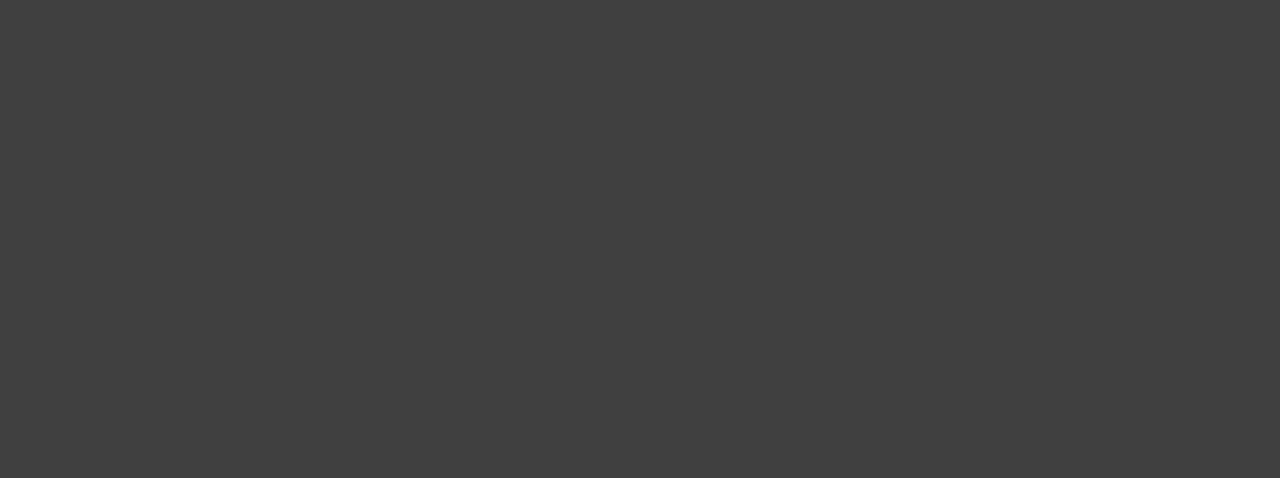
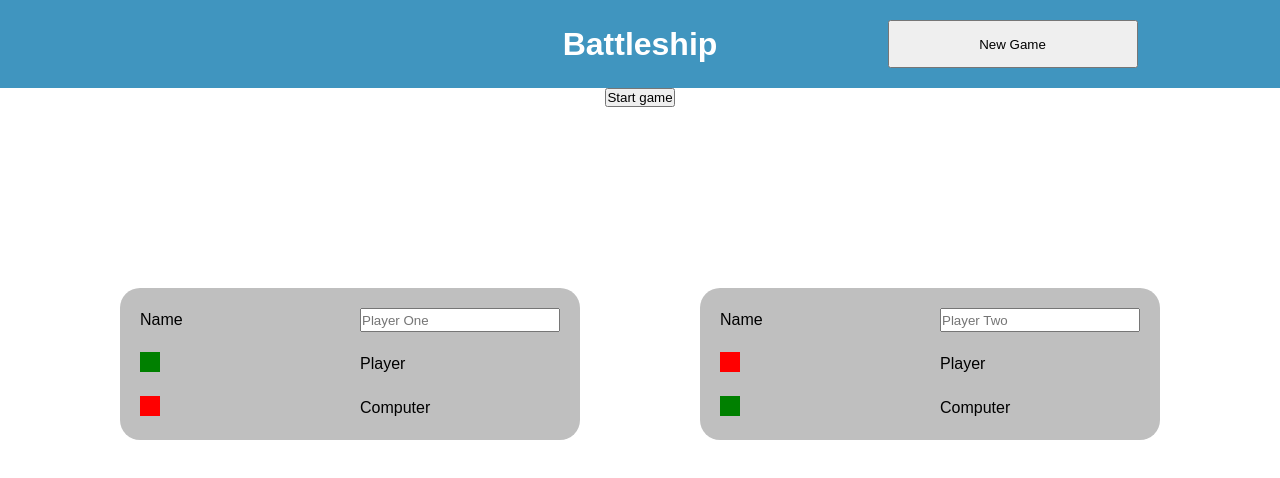
Before and after one commit to Boltlord1/battleship, a website built with webpack: page src/template.html in a window 1280 px wide. Built offline with nearby package versions, Linux system fonts and the light colour scheme.

Commit message:
Create forms to enter player type and info and start the game

```diff
--- /dev/null
+++ b/src/dom/form.js
@@ -0,0 +1,83 @@
+import Player from '../player/player.js'
+import Board from './board.js'
+import swap from './swap.js'
+
+const Form = function(place, attach, check) {
+    const form = document.createElement('form')
+    const nameLabel = document.createElement('label')
+    const name = document.createElement('input')
+    const player = document.createElement('input')
+    const playerDiv = document.createElement('label')
+    const playerLabel = document.createElement('label')
+    const comp = document.createElement('input')
+    const compDiv = document.createElement('label')
+    const compLabel = document.createElement('label')
+    form.classList.add('form')
+
+    nameLabel.textContent = 'Name'
+    nameLabel.htmlFor = 'name' + attach
+    name.type = 'text'
+    name.name = 'name'
+    name.id = 'name' + attach
+    name.placeholder = place
+    form.appendChild(nameLabel)
+    form.appendChild(name)
+
+    player.type = 'radio'
+    player.name = 'type'
+    player.value = 0
+    player.id = 'player' + attach
+    comp.type = 'radio'
+    comp.name = 'type'
+    comp.value = 1
+    comp.id = 'comp' + attach
+    form.appendChild(player)
+    form.appendChild(comp)
+
+    playerDiv.classList.add('radio')
+    compDiv.classList.add('radio')
+    playerDiv.htmlFor = 'player' + attach
+    compDiv.htmlFor = 'comp' + attach
+    playerLabel.textContent = 'Player'
+    playerLabel.htmlFor = 'player' + attach
+    compLabel.textContent = 'Computer'
+    compLabel.htmlFor = 'comp' + attach
+    form.appendChild(playerDiv)
+    form.appendChild(playerLabel)
+    form.appendChild(compDiv)
+    form.appendChild(compLabel)
+
+    check ? (player.checked = true, playerDiv.classList.add('selected'))
+    : (comp.checked = true, compDiv.classList.add('selected'))
+    player.addEventListener('change', () => swap('selected', playerDiv, [compDiv]))
+    comp.addEventListener('change', () => swap('selected', compDiv, [playerDiv]))
+
+    form.addEventListener('submit', (event) => {
+        event.preventDefault()
+        const formData = new FormData(form)
+        const name = formData.get('name') ? formData.get('name') : place
+        const type = Number(formData.get('type'))
+        // const board = Board(new Player(type, name))
+        form.reset()
+    })
+
+    return form
+}
+
+export default function displayForms() {
+    const main = document.querySelector('.main')
+    main.replaceChildren()
+    const left = Form('Player One', '-a', true)
+    const right = Form('Player Two', '-b', false)
+    main.appendChild(left)
+    main.appendChild(right)
+
+    const start = document.createElement('button')
+    start.textContent = 'Start game'
+    start.classList.add('start')
+    start.addEventListener('click', () => {
+        left.dispatchEvent(new Event('submit'))
+        right.dispatchEvent(new Event('submit'))
+    })
+    main.appendChild(start)
+}
--- /dev/null
+++ b/src/dom/swap.js
@@ -0,0 +1,4 @@
+export default function swap(clss, element, arr) {
+    element.classList.add(clss)
+    arr.forEach(element => element.classList.remove(clss))
+}
--- a/src/index.js
+++ b/src/index.js
@@ -1 +1,6 @@
 import './styles.css'
+import displayForms from './dom/form'
+
+const reset = document.querySelector('.reset')
+reset.addEventListener('click', displayForms)
+reset.dispatchEvent(new Event('click'))
--- a/src/player/player.js
+++ b/src/player/player.js
@@ -1,6 +1,7 @@
 import Gameboard from '../gameboard/gameboard.js'
 export default class Player {
-    constructor(type = 0) {
+    constructor(type = 0, name) {
+        this.name = name
         if (type === 1) this.type = 'Human'
         else this.type = 'Computer'
         this.board = new Gameboard()
--- a/src/styles.css
+++ b/src/styles.css
@@ -11,5 +11,51 @@
 }
 
 body {
-    background-color: hsl(0 0 25);
+    display: flex;
+    flex-direction: column;
 }
+
+input[type='radio'] {
+    display: none;
+}
+
+header {
+    color: white;
+    background-color: hsl(200 50 50);
+    text-align: center;
+    padding: 20px;
+    display: grid;
+    grid-template-columns: repeat(3, 250px);
+    justify-content: space-evenly;
+}
+
+.main {
+    background-color: hsl(0 0 100);
+    flex: 1;
+    display: flex;
+    justify-content: space-evenly;
+}
+
+.form {
+    background-color: hsl(0 0 75);
+    margin-top: 200px;
+    padding: 20px;
+    border-radius: 20px;
+    display: grid;
+    grid-template-columns: repeat(2, 200px);
+    gap: 20px;
+}
+
+.radio {
+    background-color: red;
+    width: 20px;
+    height: 20px;
+}
+
+.radio.selected {
+    background-color: green;
+}
+
+.start {
+    position: absolute;
+}
--- a/src/template.html
+++ b/src/template.html
@@ -6,6 +6,11 @@
     <title>Battleship</title>
 </head>
 <body>
-
+    <header>
+        <h2></h2>
+        <h1>Battleship</h1>
+        <button class="reset">New Game</button>
+    </header>
+    <div class="main"></div>
 </body>
 </html>
```
